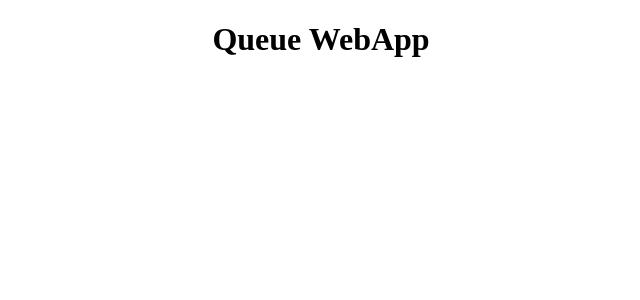
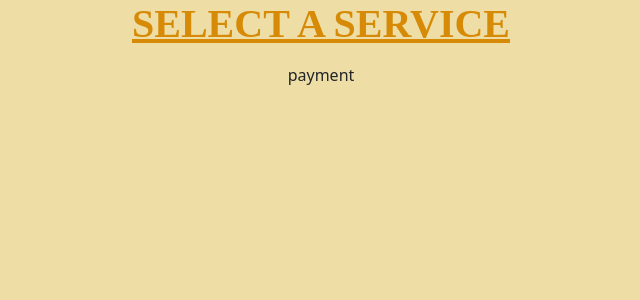
Before and after one commit to dadoluca/SE2-Project, a React (Vite) app in the folder client/: page / in a window 1280 px wide. Shown: the top 300 px of the page, without its empty margins (319-959 px from the left). Built offline with nearby package versions, Linux system fonts and the light colour scheme.

Commit message:
added some graphic features according to Figma model

```diff
--- a/client/src/App.jsx
+++ b/client/src/App.jsx
@@ -1,11 +1,14 @@
 import './App.css'
-
+import 'bootstrap/dist/css/bootstrap.min.css';
+import CustButton from './components/buttonCustomer'
 
 function App() {
-
   return (
     <>
-      <h1>Queue WebApp</h1>
+      <h1>SELECT A SERVICE</h1>
+      <div>
+        <CustButton text={"payment"}/>
+      </div>
     </>
   )
 }
--- /dev/null
+++ b/client/src/components/buttonCustomer.jsx
@@ -0,0 +1,24 @@
+import PropTypes from 'prop-types';
+import { Button } from 'react-bootstrap';
+
+const CustButton = (props) => {
+    return (
+        <Button className="serviceButton" variant="none">
+           <div className="buttonContent">
+                <div className="buttonText">
+                     {props.text}
+                </div>
+                <div className="buttonIcon">
+                     {props.icon}
+                </div>
+           </div>
+        </Button>
+    );
+}
+
+CustButton.PropTypes = {
+    text: PropTypes.string,
+    icon: PropTypes.icon
+}
+
+export default CustButton;
--- a/client/src/index.css
+++ b/client/src/index.css
@@ -0,0 +1,10 @@
+body {
+    background-color: #EEDEA5;
+}
+
+h1 {                                /*h1 colors and dimensions according to the figma UI model*/
+    color: #D68A06;
+    font-weight: 600;
+    font-family: Regular;
+    text-decoration: underline;
+}
```
